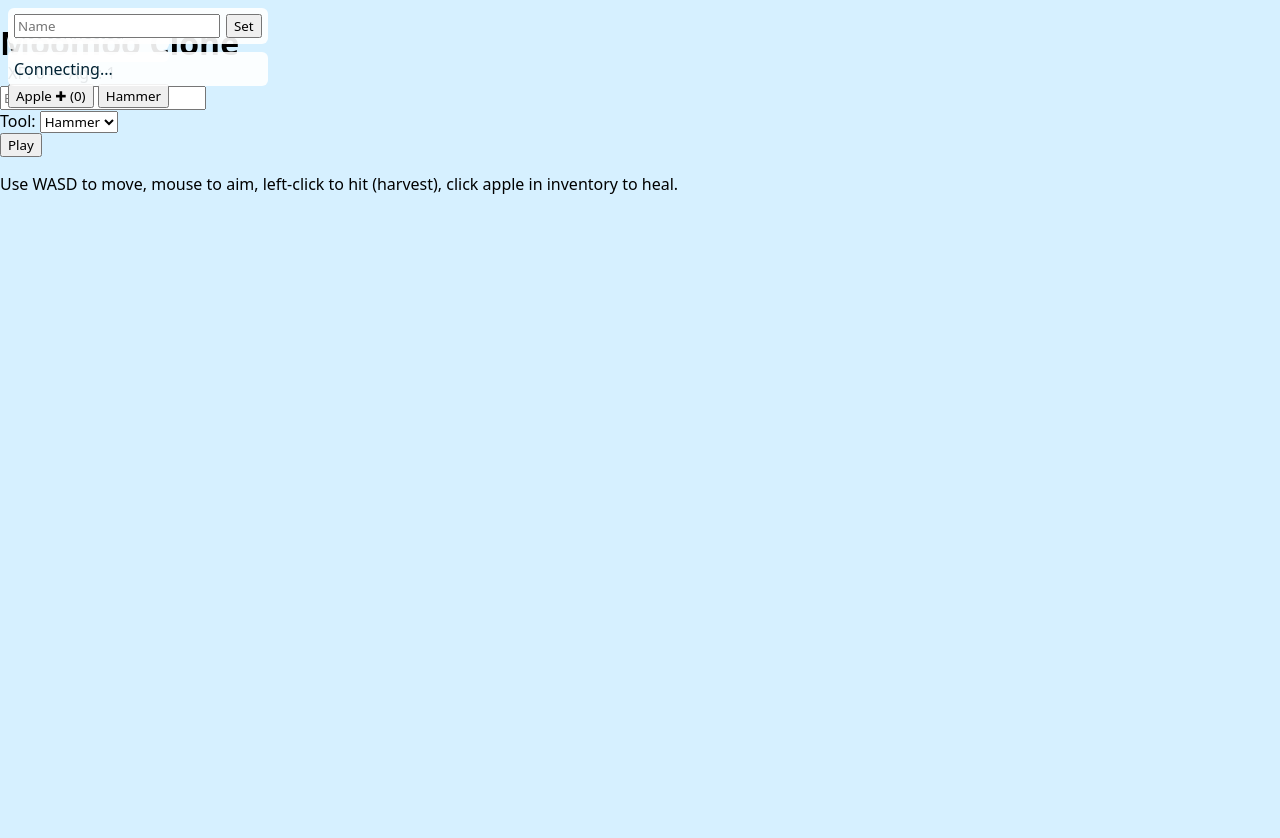
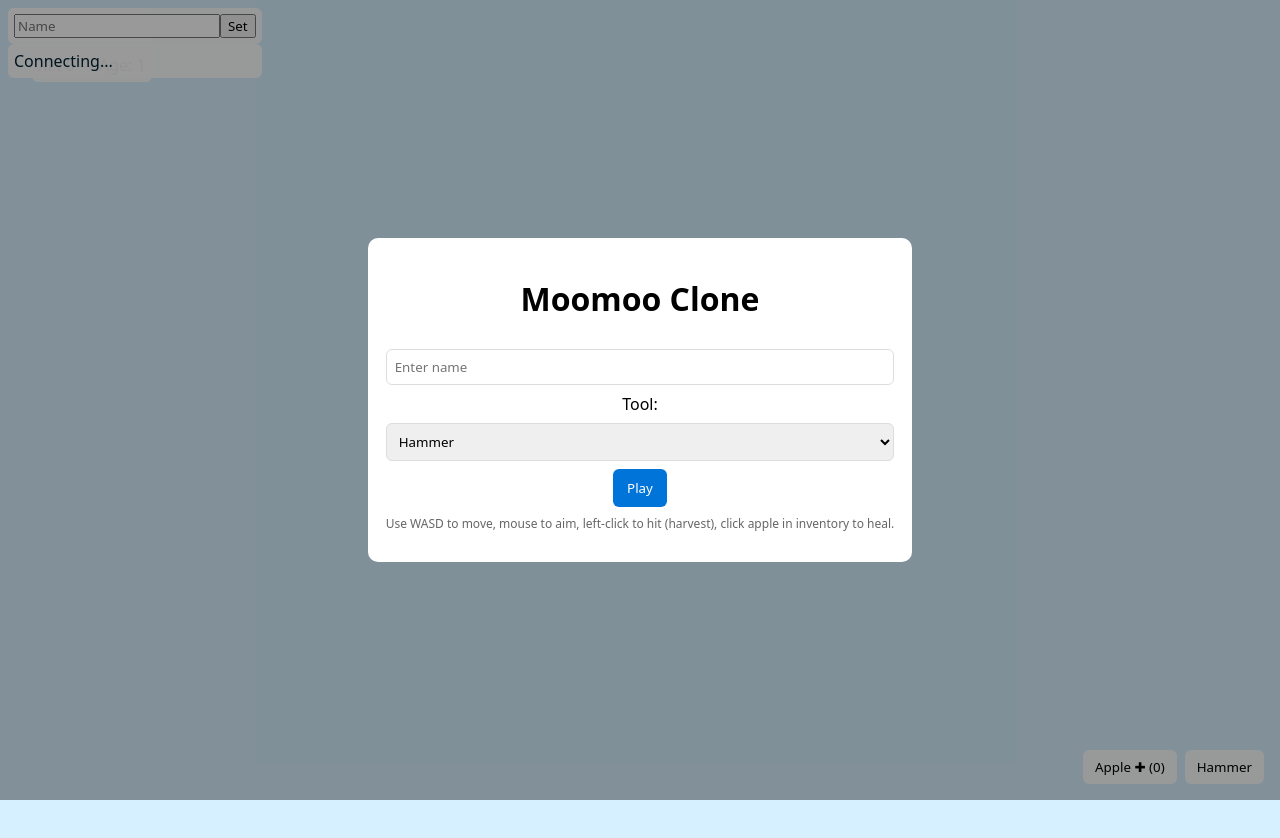
Before and after one commit to notwelltesto-hue/MazeTDF, a website: page public/index.html in a window 1280 px wide. Shown: the top 838 px of the page. Drawn offline with Linux system fonts and the light colour scheme.

Commit message:
Update style.css

```diff
--- a/public/style.css
+++ b/public/style.css
@@ -1,6 +1,15 @@
 *{box-sizing:border-box;font-family:system-ui,Segoe UI,Roboto,Arial}
 html,body{height:100%;margin:0;background:#d6f0ff}
 #game{display:block;width:100%;height:100vh;}
-#hud{position:fixed;left:8px;top:8px;z-index:10;color:#023}
-#nameWrap{background:rgba(255,255,255,0.9);padding:6px;border-radius:6px;display:flex;gap:6px;align-items:center}
-#info{margin-top:8px;background:rgba(255,255,255,0.9);padding:6px;border-radius:6px}
+#hud{position:fixed;left:8px;top:8px;z-index:20;color:#023}
+#info{background:rgba(255,255,255,0.95);padding:6px;border-radius:6px;margin-bottom:6px}
+#topBar{display:flex;gap:12px;align-items:center}
+#nameWrap{background:rgba(255,255,255,0.9);padding:6px;border-radius:6px}
+#xpWrap{background:rgba(255,255,255,0.9);padding:6px;border-radius:6px}
+#inventory{position:fixed;right:16px;bottom:16px;display:flex;gap:8px;z-index:20}
+#inventory button{padding:8px 12px;border-radius:6px;border:none;cursor:pointer;background:rgba(255,255,255,0.95)}
+.overlay{position:fixed;left:0;top:0;width:100%;height:100%;display:flex;align-items:center;justify-content:center;background:rgba(0,0,0,0.4);z-index:50}
+.panel{background:white;padding:18px;border-radius:10px;min-width:300px;text-align:center}
+.panel input, .panel select{width:100%;padding:8px;margin:8px 0;border-radius:6px;border:1px solid #ddd}
+.panel button{padding:10px 14px;border-radius:6px;border:none;background:#0074D9;color:white;cursor:pointer}
+.hint{font-size:12px;color:#666;margin-top:8px}
```
